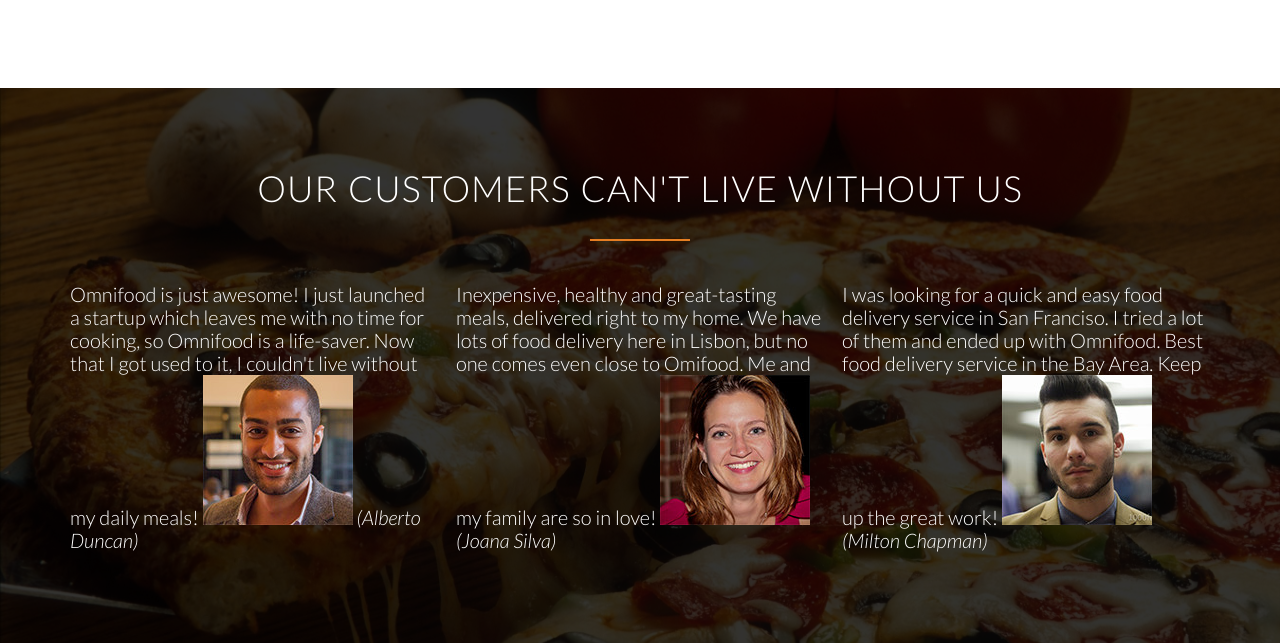
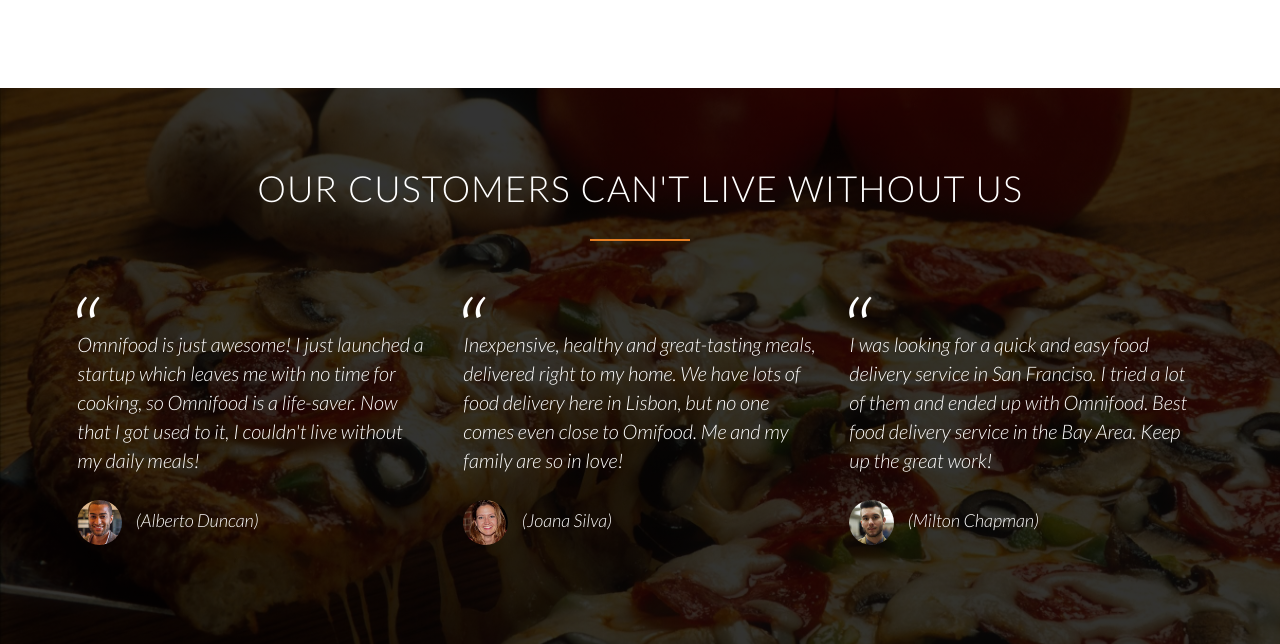
Before and after one commit to sendsay/OmniFood, a plain HTML site: page index.html in a window 1280 px wide. Shown: the part 3258-3902 px from the top of the page. Drawn offline with nearby package versions, Linux system fonts and the light colour scheme.

Commit message:
tune text color and added mark quote

```diff
--- a/resources/css/style.css
+++ b/resources/css/style.css
@@ -354,6 +354,38 @@
     background-size: cover;
     color: white;
     background-attachment: fixed;
+}
+
+blockquote {
+    padding: 2%;
+    font-style: italic;
+    line-height: 145%;
+    position: relative;
+    margin-top: 40px;
+
+}
+
+blockquote:before {
+    content: "\201C";
+    font-size: 500%;
+    display: block;
+    position: absolute;
+    top: -5px;
+    left: -3px;
+}
+
+cite {
+    font-size: 90%;
+    margin-top: 25px;
+    display: block;
+
+}
 
 
+
+cite img {
+    height: 45px;
+    border-radius: 50%;
+    margin-right: 10px;
+    vertical-align: middle;
 }
```
